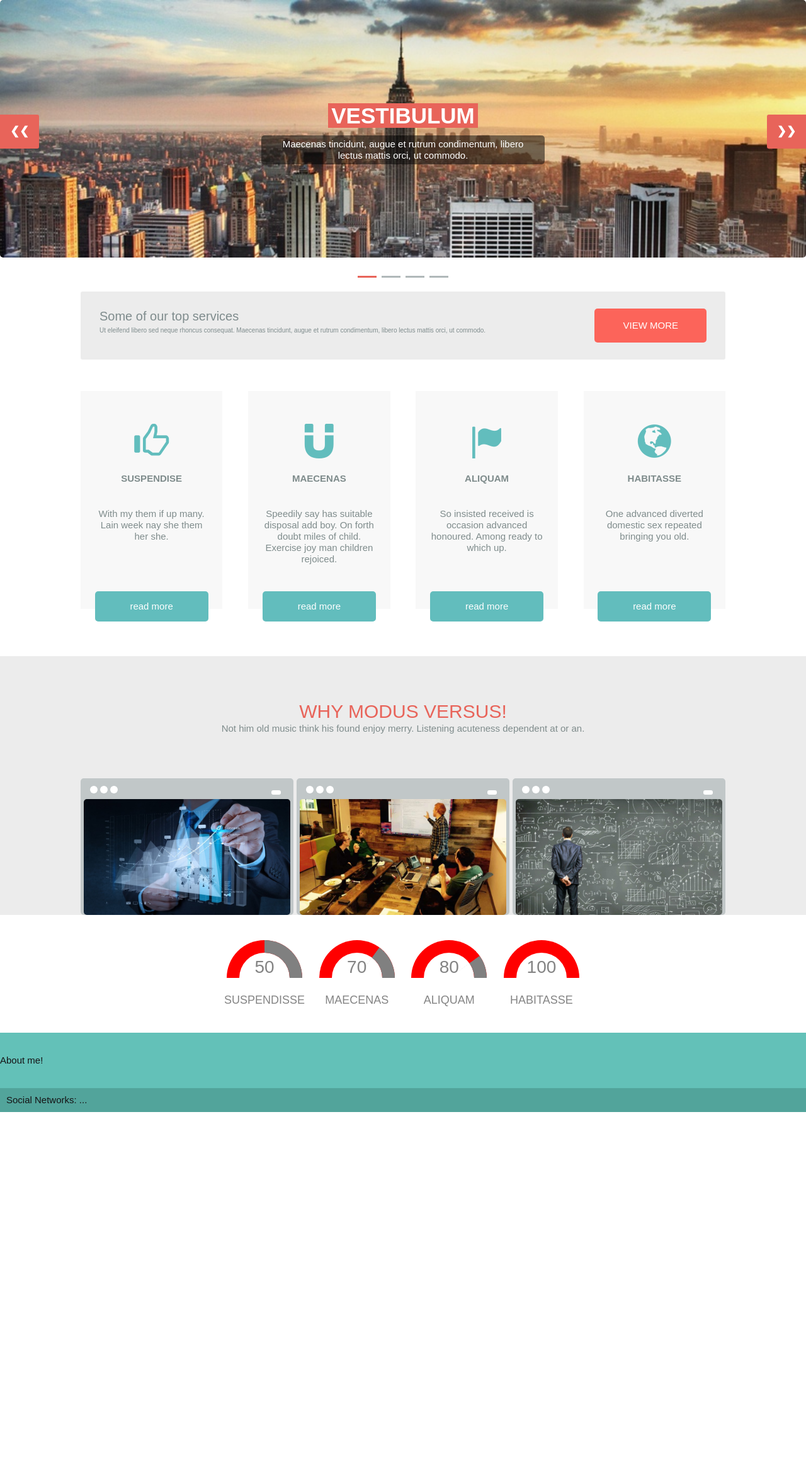
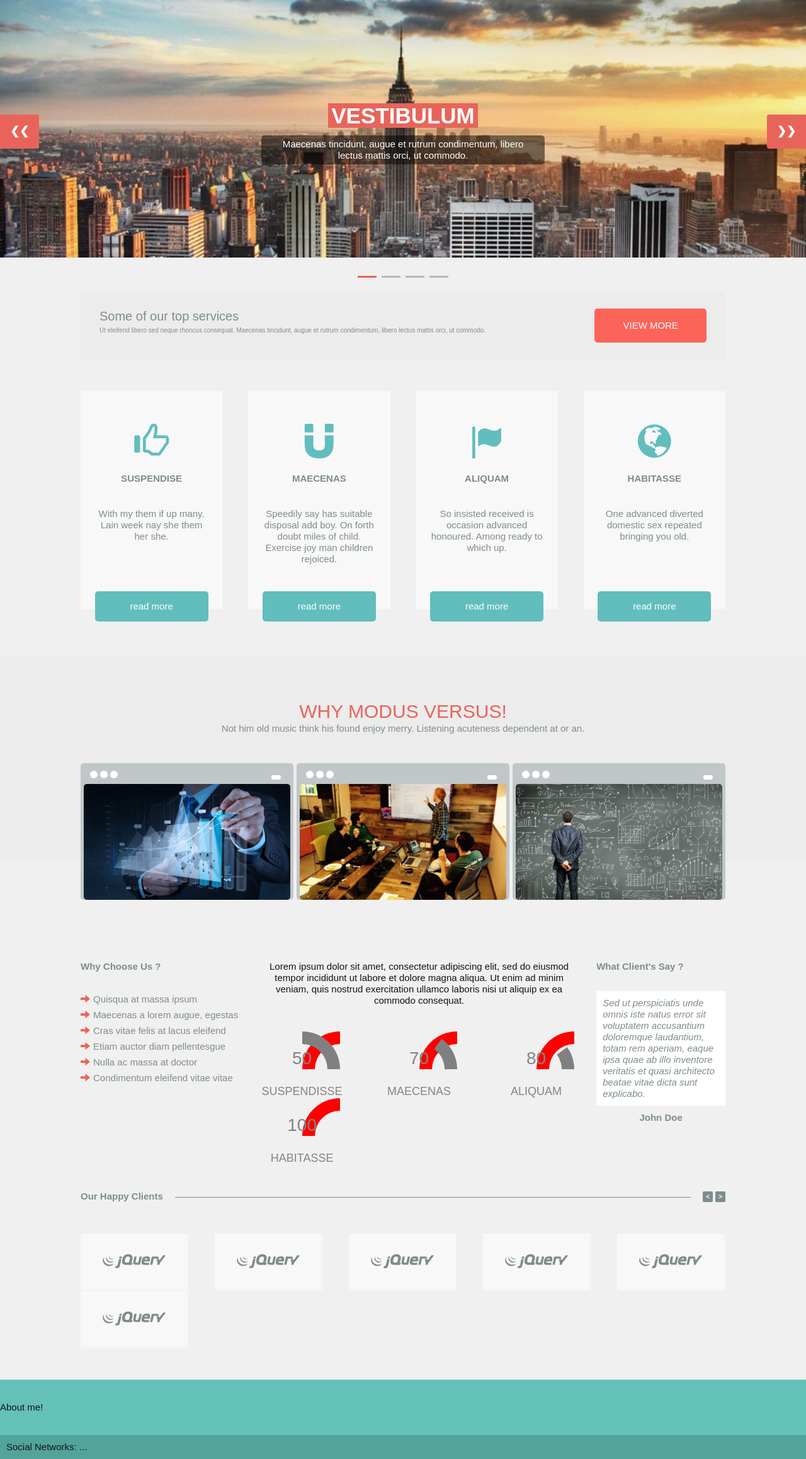
Before and after one commit to senenkovitalik/homeworks, a PHP site: page / in a window 1280 px wide. Shown: the part 60-2377 px from the top of the page at 63% size. Before the commit the page ends 1826 px from the top, so only its background shows below. Run offline with PHP 8.4, Linux system fonts and the light colour scheme.

Commit message:
Frontend 25.01 80%

```diff
--- a/25.01/css/main.css
+++ b/25.01/css/main.css
@@ -35,6 +35,21 @@
     background-color: rgba(99, 193, 184, 0.5);
     -webkit-transform: translateZ(0);
     z-index: 999;
+}
+
+.flex-center {
+    width: 80%;
+    margin: 0 auto;
+    height: auto;
+
+    display: -webkit-box;
+    display: -moz-box;
+    display: -ms-flexbox;
+    display: -webkit-flex;
+    display: flex;
+
+    -webkit-flex-flow: row wrap;
+    justify-content: space-between;
 }
 
 .logo {
@@ -111,7 +126,6 @@
     border-radius: 5px;
     display: none;
     position: absolute;
-    /*top: 35px;*/
     list-style-type: none;
 }
 
@@ -177,9 +191,7 @@
 }
 
 .content {
-    /*height: 1000px;*/
-    /*background-color: #F0F0F0;*/
-
+    background-color: #F0F0F0;
 }
 
 /* Slider section */
@@ -241,11 +253,6 @@
     -webkit-animation-duration: 1.5s;
     animation-name: fade;
     animation-duration: 1.5s;
-}
-
-@-webkit-keyframes fade {
-    from {opacity: .4}
-    to {opacity: 1}
 }
 
 @keyframes fade {
@@ -399,9 +406,10 @@
 *****************************/
 
 .gallery {
-    /*width: 80%;*/
     background-color: #ECECEC;
     padding-top: 70px;
+    padding-bottom: 200px;
+    position: relative;
 }
 
 .header-text {
@@ -417,9 +425,11 @@
 }
 
 .photos {
+    position: absolute;
+    left: 10%;
+    top: 170px;
     width: 80%;
     height: auto;
-    margin: 70px auto 0;
     display: flex;
     flex-flow: row nowrap;
     justify-content: space-between;
@@ -437,7 +447,7 @@
                 -webkit-transform 1s ease;
 }
 
-img {
+.photo img {
     border-radius: 5px;
     width: 100%;
 
@@ -472,6 +482,112 @@
     position: absolute;
     right: 15px;
     top: 9px;
+}
+
+/* Some text */
+.some-text {
+    width: 80%;
+    margin: 0 auto;
+    height: auto;
+    padding-top: 160px;
+    display: flex;
+    flex-flow: row nowrap;
+    justify-content: space-between;
+}
+
+.text-left {
+    width: 25%;
+}
+
+.text-left div {
+    color: #7F8C8D;
+    font-weight: bold;
+    padding-bottom: 30px;
+}
+
+.text-left ul {
+    list-style-type: none;
+}
+
+.text-left ul li .glyphicon {
+    color: #E8645A;
+    padding-right: 5px;
+}
+
+.text-left ul li a {
+    color: #7F8C8D;
+    line-height: 25px;
+}
+
+.text-left a:hover, .text-left a:focus {
+    text-decoration: none;
+    color: #E8645A;
+}
+
+.text-center {
+    width: 50%;
+}
+
+.text-right {
+    width: 20%;
+}
+
+.text-right div:first-child {
+    color: #7F8C8D;
+    font-weight: bold;
+    padding-bottom: 30px;
+    text-align: left;
+}
+
+.text-right .client-feedback {
+    background-color: white;
+    padding: 10px;
+    text-align: left;
+    font-style: italic;
+    color: #7F8C8D;
+}
+
+.text-right div:last-child {
+    text-align: center;
+    font-weight: bold;
+    color: #7F8C8D;
+    padding-top: 10px;
+}
+
+/* Happy clients */
+.happy-clients {
+    width: 80%;
+    margin: 0 auto;
+    display: flex;
+    flex-flow: row nowrap;
+    justify-content: space-between;
+}
+
+.happy-clients span {
+    font-weight: bold;
+    color: #7F8C8D;
+}
+
+.happy-clients .bar {
+    width: 80%;
+    position: relative;
+    bottom: 7px;
+    border-bottom: 1px solid #7F8C8D;
+}
+
+.happy-clients .buttons span {
+    background-color: #7F8C8D;
+    color: white;
+    font-size: 10px;
+    padding: 3px 5px;
+    border-radius: 2px;
+    vertical-align: middle;
+    cursor: pointer;
+}
+
+/* Small photos */
+.small-photos {
+    padding: 50px 0;
 }
 
 /* Adaptive layouting with flexbox*/
--- a/25.01/index.html
+++ b/25.01/index.html
@@ -164,6 +164,20 @@
         </div>
     </div>
 
+    <div class="some-text">
+        <div class="text-left">
+            <div>Why Choose Us ?</div>
+            <ul>
+                <li><a href="#"><span class="glyphicon glyphicon-arrow-right"></span>Quisqua at massa ipsum</a></li>
+                <li><a href="#"><span class="glyphicon glyphicon-arrow-right"></span>Maecenas a lorem augue, egestas</a></li>
+                <li><a href="#"><span class="glyphicon glyphicon-arrow-right"></span>Cras vitae felis at lacus eleifend</a></li>
+                <li><a href="#"><span class="glyphicon glyphicon-arrow-right"></span>Etiam auctor diam pellentesgue</a></li>
+                <li><a href="#"><span class="glyphicon glyphicon-arrow-right"></span>Nulla ac massa at doctor</a></li>
+                <li><a href="#"><span class="glyphicon glyphicon-arrow-right"></span>Condimentum eleifend vitae vitae</a></li>
+            </ul>
+        </div>
+        <div class="text-center">
+            <div>Lorem ipsum dolor sit amet, consectetur adipiscing elit, sed do eiusmod tempor incididunt ut labore et dolore magna aliqua. Ut enim ad minim veniam, quis nostrud exercitation ullamco laboris nisi ut aliquip ex ea commodo consequat.</div>
             <div class="company-year-statistics-overview">
                 <div class="statistics-overview">
                     <div class="statistics-overview_progress-bar">
@@ -199,6 +213,34 @@
                 </div>
             </div>
         </div>
+        <div class="text-right">
+            <div>What Client's Say ?</div>
+            <div class="client-feedback">
+                Sed ut perspiciatis unde omnis iste natus error sit voluptatem accusantium doloremque laudantium, totam rem aperiam, eaque ipsa quae ab illo inventore veritatis et quasi architecto beatae vitae dicta sunt explicabo.
+            </div>
+            <div>John Doe</div>
+        </div>
+    </div>
+
+    <div class="happy-clients">
+        <span>Our Happy Clients</span>
+        <div class="bar"></div>
+        <div class="buttons">
+            <span>&lt;</span>
+            <span>&gt;</span>
+        </div>
+    </div>
+
+    <div class="small-photos flex-center">
+        <img src="img/jquery.png" width="172" height="91">
+        <img src="img/jquery.png" width="172" height="91">
+        <img src="img/jquery.png" width="172" height="91">
+        <img src="img/jquery.png" width="172" height="91">
+        <img src="img/jquery.png" width="172" height="91">
+        <img src="img/jquery.png" width="172" height="91">
+    </div>
+
+</div>
 
 <footer class="footer">
     <div class="footer_navigation">
```
Also changed, not shown: 25.01/img/jquery.png (added), 25.01/task-assets/mockup.png. Lines whose indentation alone changed are shown as unchanged.
